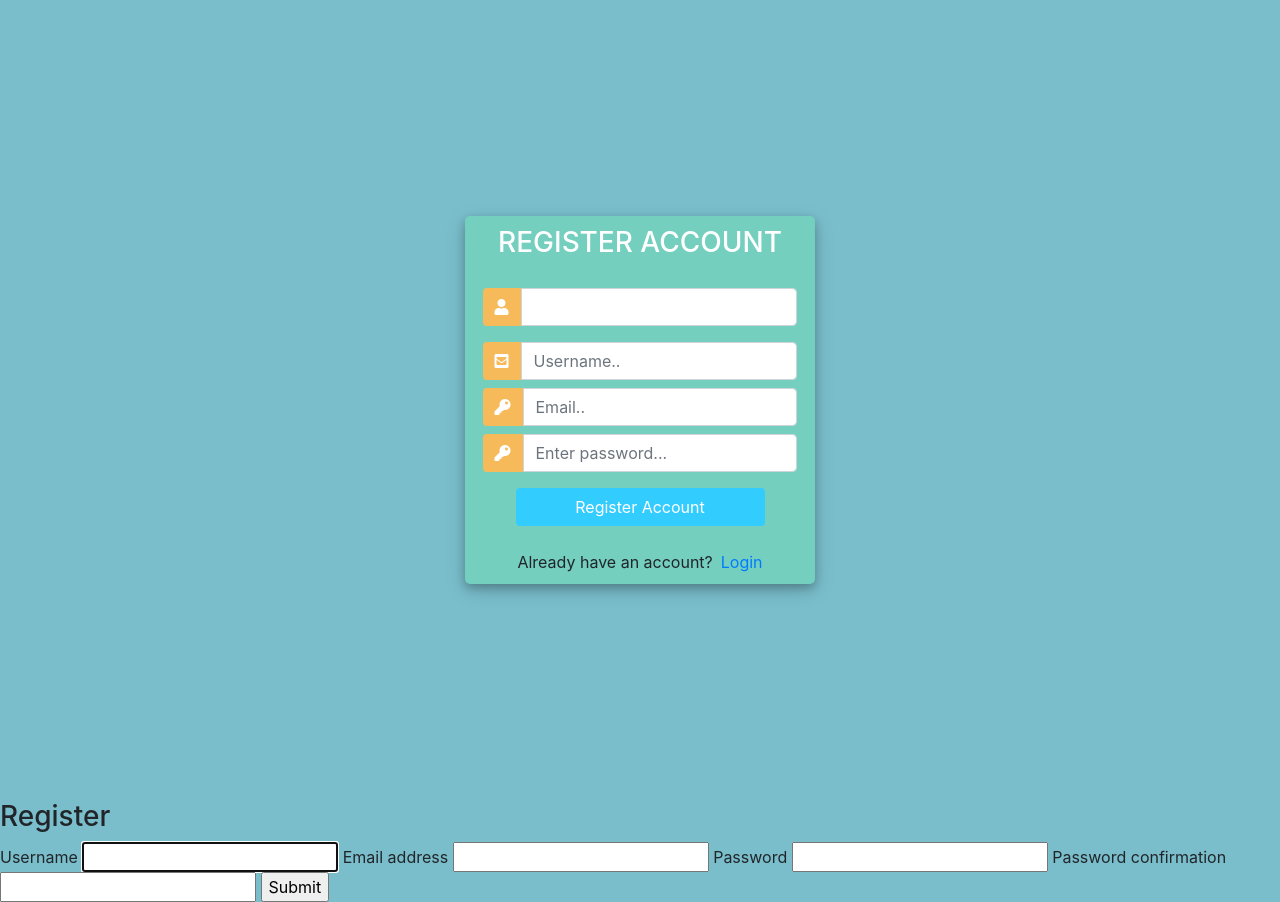
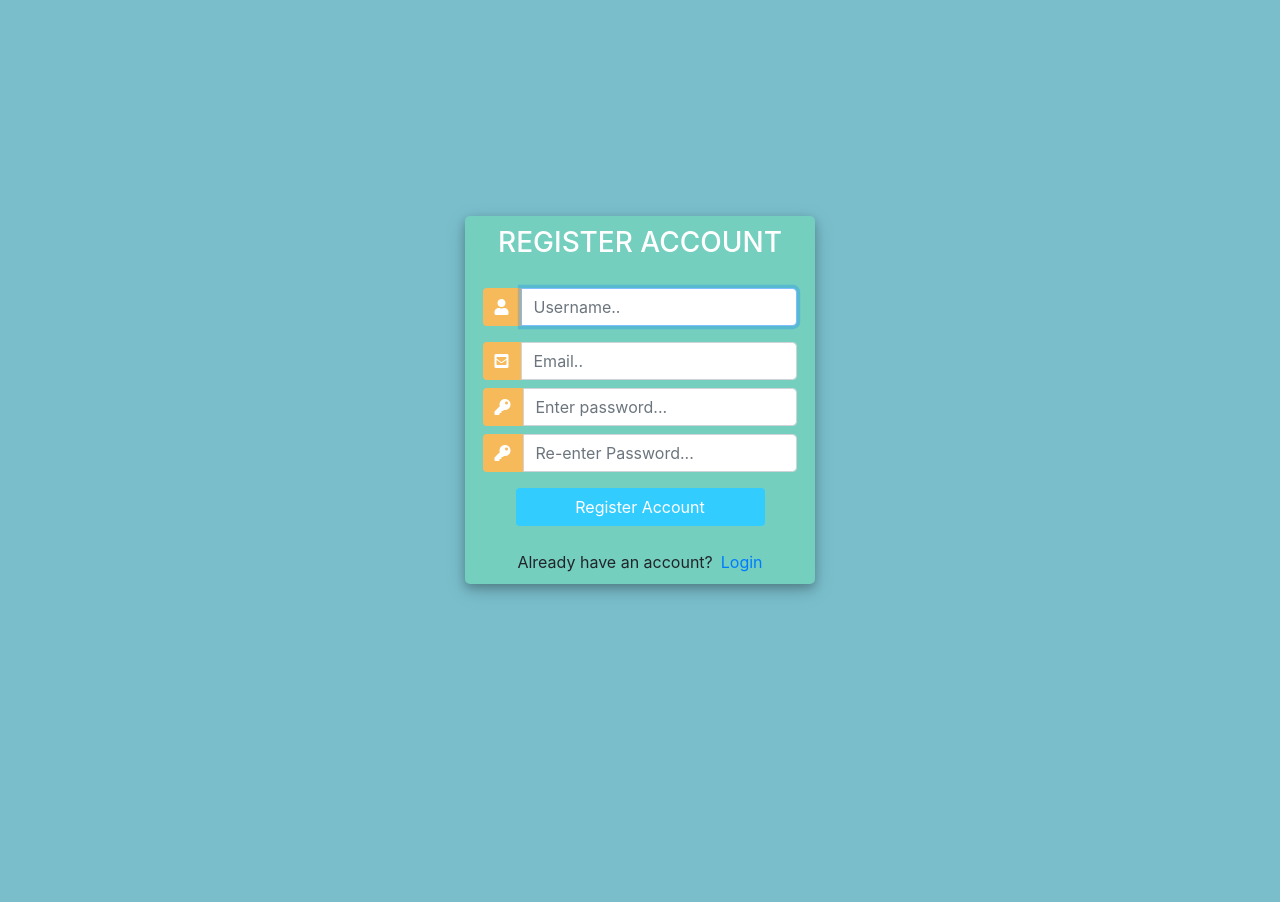
Before and after one commit to noahskorner/resume-freak, a Django app: page /register/ in a window 1280 px wide. After the commit the page ends 596 px from the top, so only its background shows below. Run offline with Django 3.2, Linux system fonts and the light colour scheme; some libraries are stand-ins or nearby versions.

Commit message:
Clean up form

```diff
--- a/resume_builder/templates/resume_builder/register.html
+++ b/resume_builder/templates/resume_builder/register.html
@@ -76,29 +76,30 @@
 				<div class="d-flex justify-content-center form_container">
 
 					<form method="POST" action="">
+                        {% csrf_token %}
 						<div class="input-group mb-3">
 							<div class="input-group-append">
 								<span class="input-group-text"><i class="fas fa-user"></i></span>
 							</div>
-							<input type="text" name="username">
+							{{form.username}}
 						</div>
 						<div class="input-group mb-2">
 							<div class="input-group-append">
 								<span class="input-group-text"><i class="fas fa-envelope-square"></i></span>
 							</div>
-							<input type="email" name="email">
+							{{form.email}}
 						</div>
 						<div class="input-group mb-2">
 							<div class="input-group-append">
 								<span class="input-group-text"><i class="fas fa-key"></i></span>
 							</div>
-							<input type="text" name="password1">
+							{{form.password1}}
 						</div>
 						<div class="input-group mb-2">
 							<div class="input-group-append">
 								<span class="input-group-text"><i class="fas fa-key"></i></span>
 							</div>
-							<input type="text" name="password2">
+							{{form.password2}}
 						</div>
 
 				   		<div class="d-flex justify-content-center mt-3 login_container">
@@ -134,24 +135,3 @@
 	</script>
 </body>
 </html>
-
-
-
-<h3>Register</h3>
-
-<form method="POST" action="">
-    {% csrf_token %}
-    {{form.username.label}}
-    {{form.username}}
-
-    {{form.email.label}}
-    {{form.email}}
-
-    {{form.password1.label}}
-    {{form.password1}}
-
-    {{form.password2.label}}
-    {{form.password2}}
-
-    <input type="submit" name="Create User">
-</form>
```
